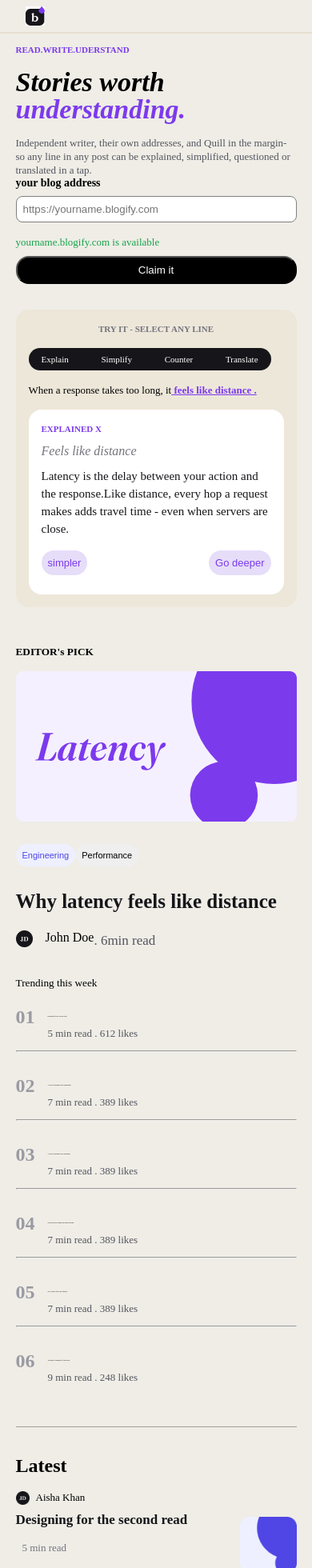
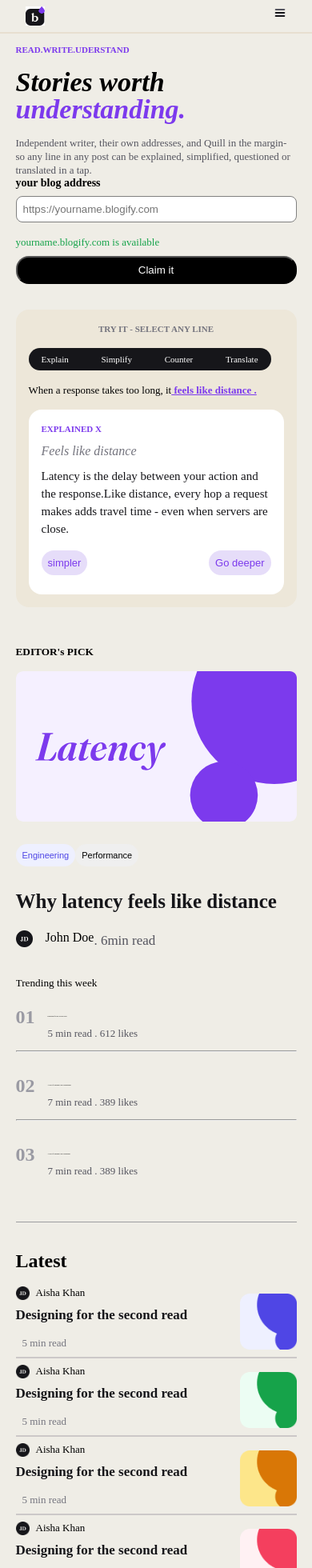
Before and after one commit to sahiba2503/currentProject, a React (Vite) app in the folder vite-project/: page / in a window 390 px wide. Shown: the top 1960 px of the page at 80% size. Built offline with nearby package versions, Linux system fonts and the light colour scheme.

Commit message:
mobile screen ui made

```diff
--- a/vite-project/src/component/Latency.jsx
+++ b/vite-project/src/component/Latency.jsx
@@ -4,8 +4,7 @@ import avatar from "../assets/Avatar.png";
 import avatar2 from "../assets/Avatar (2).png";
 function Latency() {
   return (
-    <div>
-      <div className='letencyContainer'>
+       <div className='letencyContainer'>
           <div className="letencyContent">
           <h5>EDITOR's PICK</h5>
           <div className="letencyimg">
@@ -23,7 +22,6 @@ function Latency() {
             Every product has a speed limit. Here's how to find yours before
             your users do - and what a 200 ms budget really buys you.
           </p>
-          <div>
 
             <div className="jD-logo">
               <img src={avatar} alt="" />
@@ -34,11 +32,9 @@ function Latency() {
 
             </div>
           </div>
-          </div>
           <div className="trendingContainer">
             <h5>Trending this week </h5>
             <div className="trending-list-container">
-
               <div className="list-container">
               <h3>01</h3>
               <div className="list-detail">
@@ -90,14 +86,12 @@ function Latency() {
                <div className="list-heading"><img src={avatar2} alt="" /> <p>Priya Nair.priya.blogify.com</p></div>
               <h5>The quiet ecomomics of chai stalls</h5>
               <p className="date-time-publish-com">9 min read . 248 likes</p>
-
-              </div>
+               </div>
               </div>
             </div>
+              </div>
+          </div>
 
-          </div>
-          </div>
-    </div>
   )
 }
 
--- a/vite-project/src/component/Navbar.jsx
+++ b/vite-project/src/component/Navbar.jsx
@@ -1,6 +1,7 @@
 
 
 import logo from "../assets/mark.jpg";
+import threeline from "../assets/iconthree.png";
 function Navbar() {
   return (
     <div className="navbarContainer">
@@ -19,6 +20,8 @@ function Navbar() {
        <p>log in</p>
        <button>start writing</button>
        </div>
+       <div className="threeline"
+       ><img src={threeline} alt="" /></div>
     </div>
   )
 }
--- a/vite-project/src/component/auth.css
+++ b/vite-project/src/component/auth.css
@@ -541,8 +541,7 @@ color:#7C3AED;
    /* latest content */
 
 .latestContent{
-    /* border: 3px solid yellowgreen; */
-    width: 100%;
+     width: 100%;
     display: flex;
     flex-direction: row;
      justify-content: space-between;
@@ -832,6 +831,9 @@ gap:0.5rem;
 .mobilescrrencover{
  display: none;
 }
+.threeline{
+    display: none;
+}
 
 @media screen and (max-width: 768px) {
 
@@ -897,7 +899,10 @@ gap:0.5rem;
                 width: 100%;
             }
            .trendingContainer{
+            /* border: 1px solid red; */
             width: 100%;
+            height: 290px;
+            overflow: hidden;
            }
            .latestList{
             width: 100%;
@@ -951,7 +956,12 @@ gap:0.5rem;
             display: none;
            }
            .latestContainer{
-            width: 100%;
+            /* border: 1px solid red; */
+            align-items: center;
+             width: 100%;
+           }
+           .latestContainer img{
+            margin: 0;
            }
            .designdetail{
             width: 70%;
@@ -1114,4 +1124,7 @@ gap:0.5rem;
         font-size: 17px;
 
        }
+       .threeline{
+        display: block;
+       }
 }
```
Also changed, not shown: vite-project/src/assets/iconthree.png (added).
